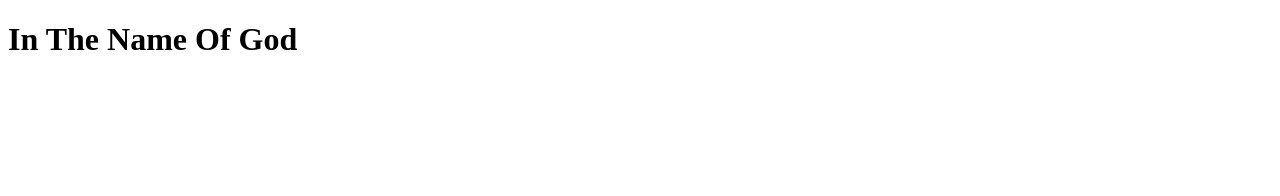
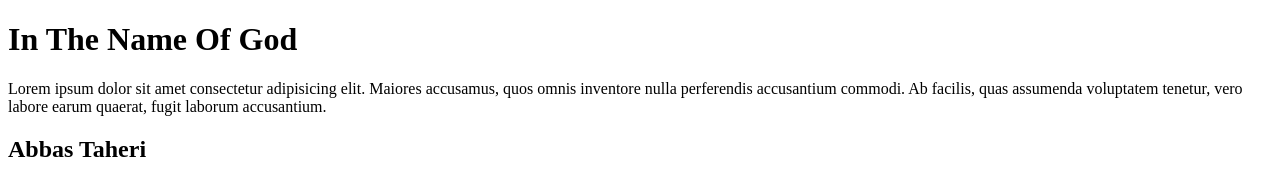
Before and after one commit to mrwebprogramming/git-1, a plain HTML site: page index.html in a window 1280 px wide. Drawn offline with Linux system fonts and the light colour scheme.

Commit message:
add parageph and h2 to html

```diff
--- a/index.html
+++ b/index.html
@@ -1,12 +1,19 @@
 <!DOCTYPE html>
 <html lang="en">
+
 <head>
     <meta charset="UTF-8">
     <meta http-equiv="X-UA-Compatible" content="IE=edge">
     <meta name="viewport" content="width=<h>, initial-scale=1.0">
     <title>Document</title>
 </head>
+
 <body>
     <h1>In The Name Of God</h1>
+    <p>Lorem ipsum dolor sit amet consectetur adipisicing elit. Maiores accusamus, quos omnis inventore nulla
+        perferendis accusantium commodi. Ab facilis, quas assumenda voluptatem tenetur, vero labore earum quaerat, fugit
+        laborum accusantium.</p>
+        <h2>Abbas Taheri</h2>
 </body>
+
 </html>
```
